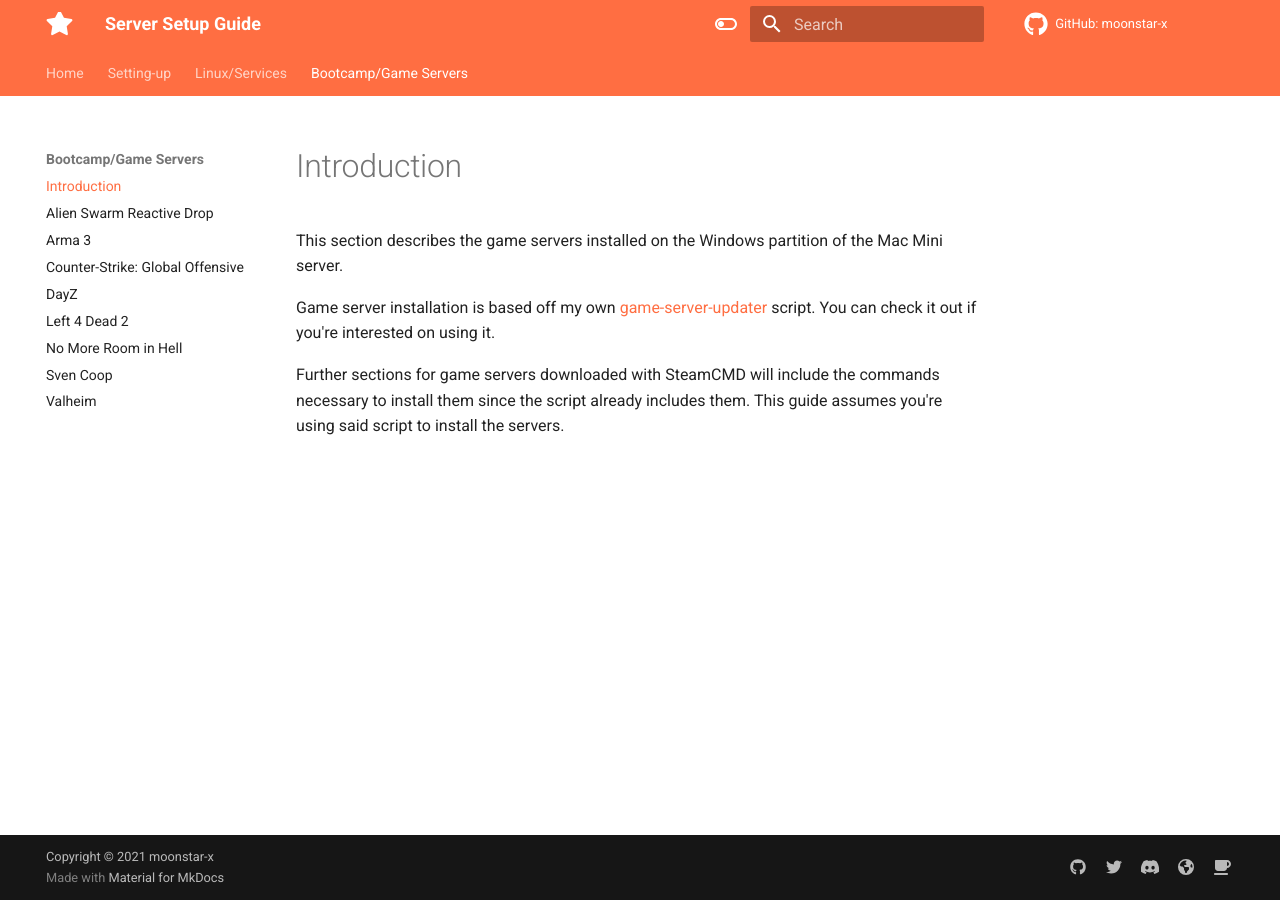
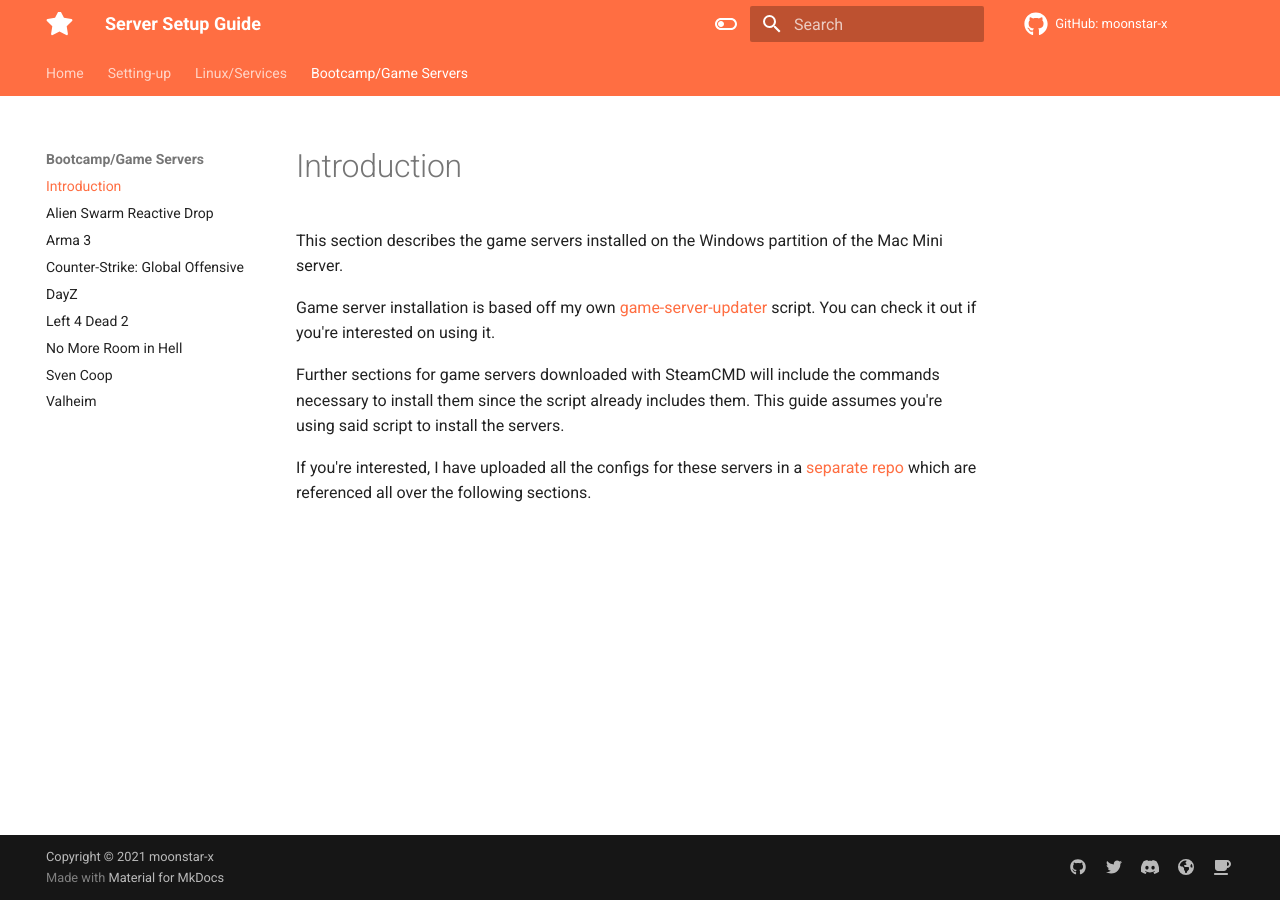
Before and after one commit to moonstar-x/server-setup, an MkDocs documentation site: the page built from docs/bootcamp/games/index.md, in a window 1280 px wide. Built offline with MkDocs 1.6.1 and Material for MkDocs 9.7.7, drawn with Linux system fonts in a browser that asks for light colours.

Commit message:
Updated games index.

```diff
--- a/docs/bootcamp/games/index.md
+++ b/docs/bootcamp/games/index.md
@@ -5,3 +5,5 @@ This section describes the game servers installed on the Windows partition of th
 Game server installation is based off my own [game-server-updater](https://github.com/moonstar-x/game-server-updater) script. You can check it out if you're interested on using it.
 
 Further sections for game servers downloaded with SteamCMD will include the commands necessary to install them since the script already includes them. This guide assumes you're using said script to install the servers.
+
+If you're interested, I have uploaded all the configs for these servers in a [separate repo](https://github.com/moonstar-x/server-configs) which are referenced all over the following sections.
```
